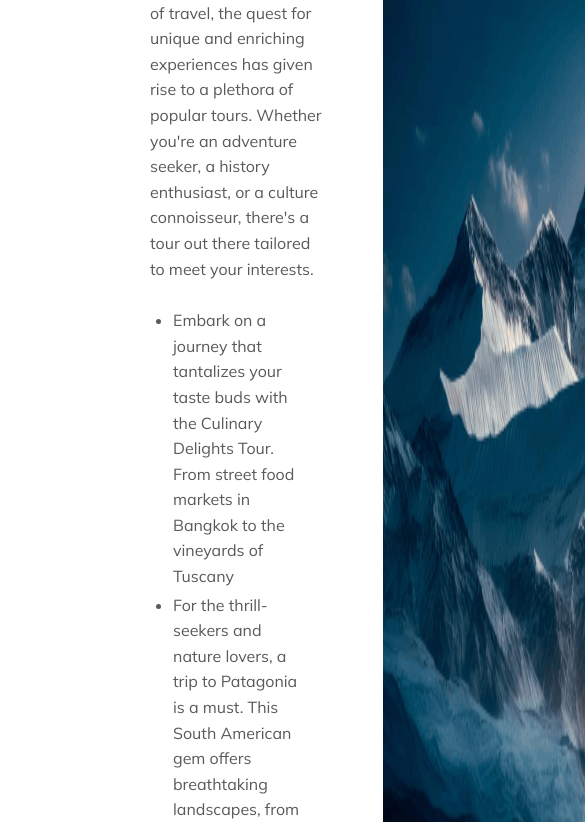
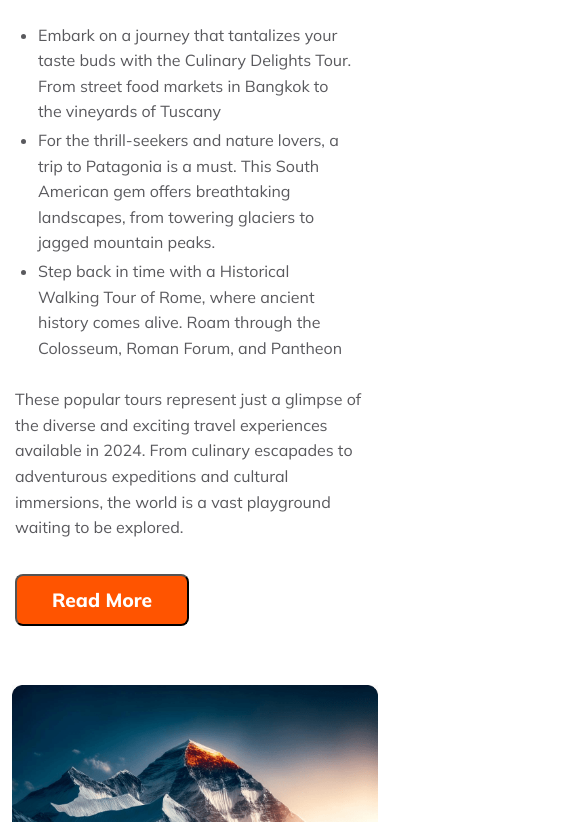
Before and after one commit to Hasan-Mahmud/b9-a2, a plain HTML site: page index.html in a window 390 px wide. Shown: the part 855-1677 px from the top of the page, 585 px wide, since content can reach past the window. Drawn offline with Linux system fonts and the light colour scheme.

Commit message:
responsive code added for popular tour section

```diff
--- a/style.css
+++ b/style.css
@@ -224,4 +224,12 @@ i {
         margin-right: 20px;
     }
 
+    /* Popular Tours Style */
+
+    .our-popular-tours{
+        margin: 24px 0px;
+        flex-direction: column;
+        gap: 50px;
+    }
+
 }
```
